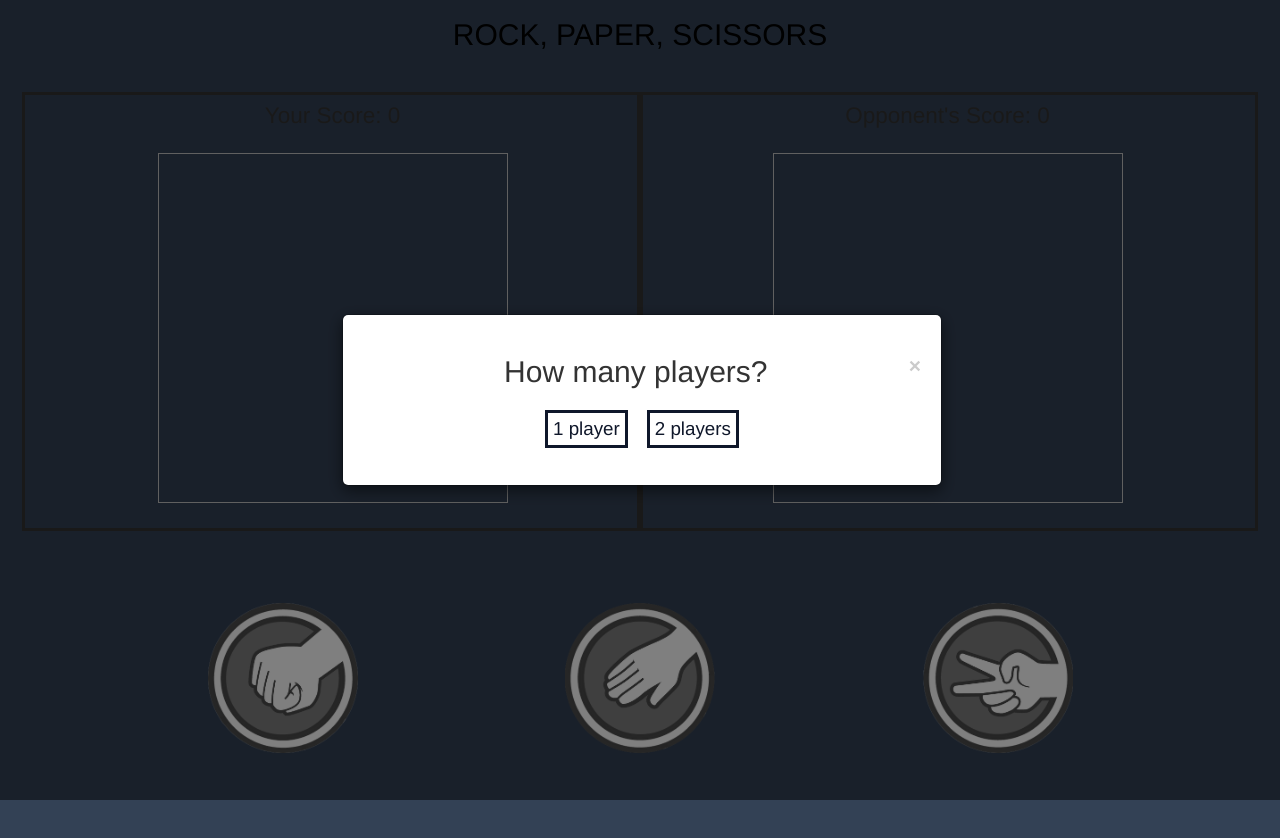
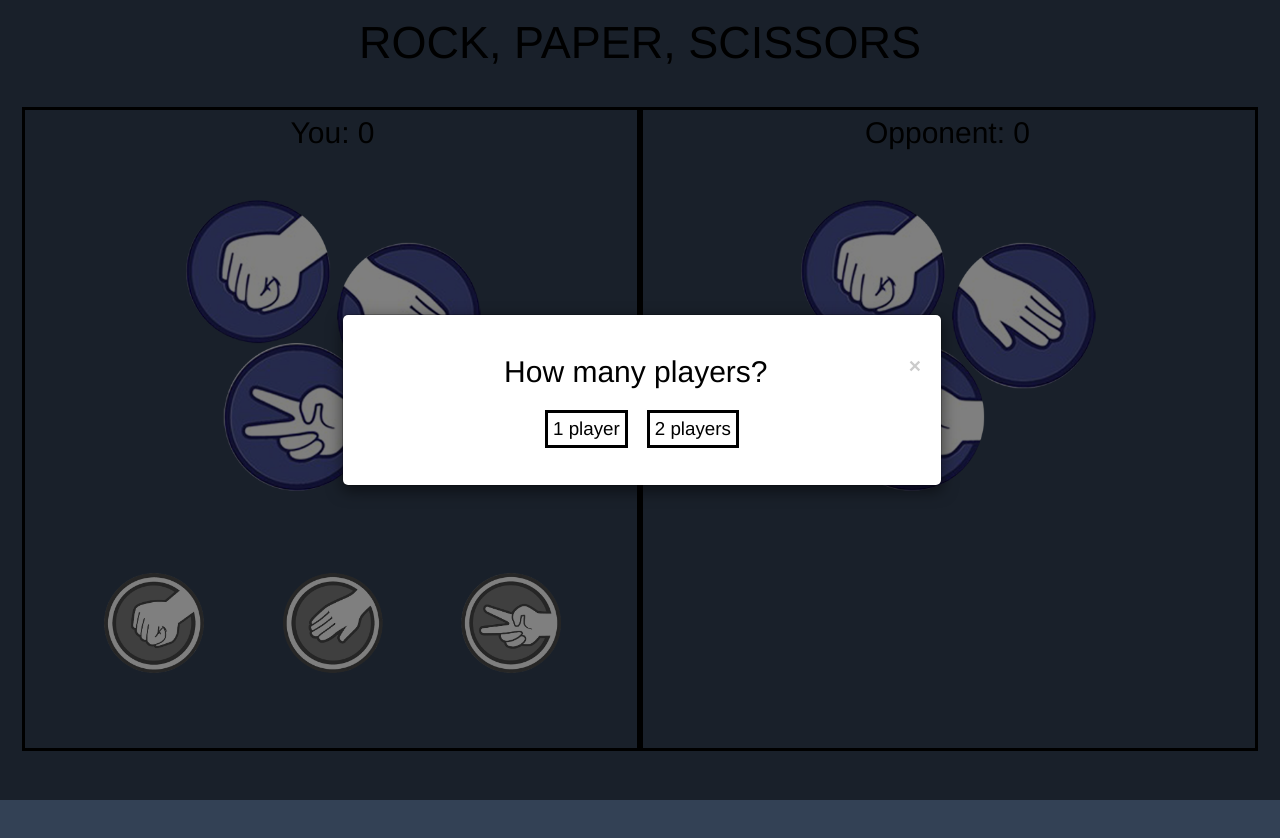
Before and after one commit to dnovasky/cpsc349-project3, a website: page index.html in a window 1280 px wide. Before the commit the page ends 800 px from the top, so only its background shows below. Drawn offline with nearby package versions, Linux system fonts and the light colour scheme.

Commit message:
Added button effects when choosing RPS. Moved choice buttons over to player side.

```diff
--- a/css/style.css
+++ b/css/style.css
@@ -37,8 +37,8 @@
 }
 
 #choices img {
-  width: 150px;
-  height: 150px;
+  width: 100px;
+  height: 100px;
 }
 
 /* Text alignment for body */
--- a/index.html
+++ b/index.html
@@ -24,17 +24,18 @@
 
   <body class="bg-slate-700">
     <header>
-      <h1 class="flex justify-center m-8 text-black text-5xl">ROCK, PAPER, SCISSORS</h1>
+      <h1 class="flex justify-center m-8 text-black text-7xl">ROCK, PAPER, SCISSORS</h1>
     </header>
     <div id="gameView">
       <div class="main-section p-10">
-        <div class="column pb-10 outline">
-          <h1 id="yourScore" class="text-4xl my-3 mb-10">Your Score: 0</h1>
-          <img id="yourChoice" />
+        <div class="column pb-10 outline outline-black">
+          <h1 id="yourScore" class="text-black text-5xl my-3 mb-10">You: 0</h1>
+          <img id="yourChoice" src='/rps.png'/>
+          <div id="choices"></div>
         </div>
-        <div class="column pb-10 outline">
-          <h1 id="opponentScore" class="text-4xl my-3 mb-10">Opponent's Score: 0</h1>
-          <img id="opponentChoice" />
+        <div class="column pb-10 outline outline-black">
+          <h1 id="opponentScore" class="text-black text-5xl my-3 mb-10">Opponent: 0</h1>
+          <img id="opponentChoice" src='/rps.png'/>
         </div>
       </div>
       <div>
@@ -53,11 +54,11 @@
         <div class="modal-content">
           <div class="m-header">
             <button class="close" data-dismiss="modal">×</button>
-            <h2 class="myModalLabel mb-10">How many players?</h2>
+            <h2 class="myModalLabel text-black mb-10">How many players?</h2>
           </div>
           <div class="setupChoices flex justify-center space-x-10 text-slate-900 text-3xl">
-              <button id='single-player' class="outline p-2">1 player</button>
-              <button id='two-player' class="outline p-2">2 players</button>
+              <button id='single-player' class="text-black outline p-2">1 player</button>
+              <button id='two-player' class="text-black outline p-2">2 players</button>
             </div>
 
           </div>
--- a/js/index.js
+++ b/js/index.js
@@ -13,6 +13,12 @@ function start() {
   initModal()
   for (let i = 0; i < 3; i++) {
     const choice = document.createElement('img')
+    choice.classList.add(
+      'rounded-full',
+      'hover:shadow-2xl',
+      'active:ring',
+      'active:ring-green-700'
+    )
     choice.id = choices[i]
     choice.src = choices[i] + '.png'
     document.getElementById('choices').append(choice)
@@ -56,12 +62,12 @@ function updateScore(winner) {
   let playerTwo = document.querySelector('#opponentScore')
   if (winner === 'Player1') {
     player1 += 1
-    playerOne.textContent = `Your Score: ${player1}`
+    playerOne.textContent = `You: ${player1}`
     playerOne.style.backgroundColor = 'green'
     playerTwo.style.backgroundColor = 'red'
   } else if (winner === 'Player2') {
     player2 += 1
-    playerTwo.textContent = `Opponent's Score: ${player2}`
+    playerTwo.textContent = `Opponent: ${player2}`
     playerTwo.style.backgroundColor = 'green'
     playerOne.style.backgroundColor = 'red'
   } else {
```
Also changed, not shown: css/main.css, rps.png (added).
